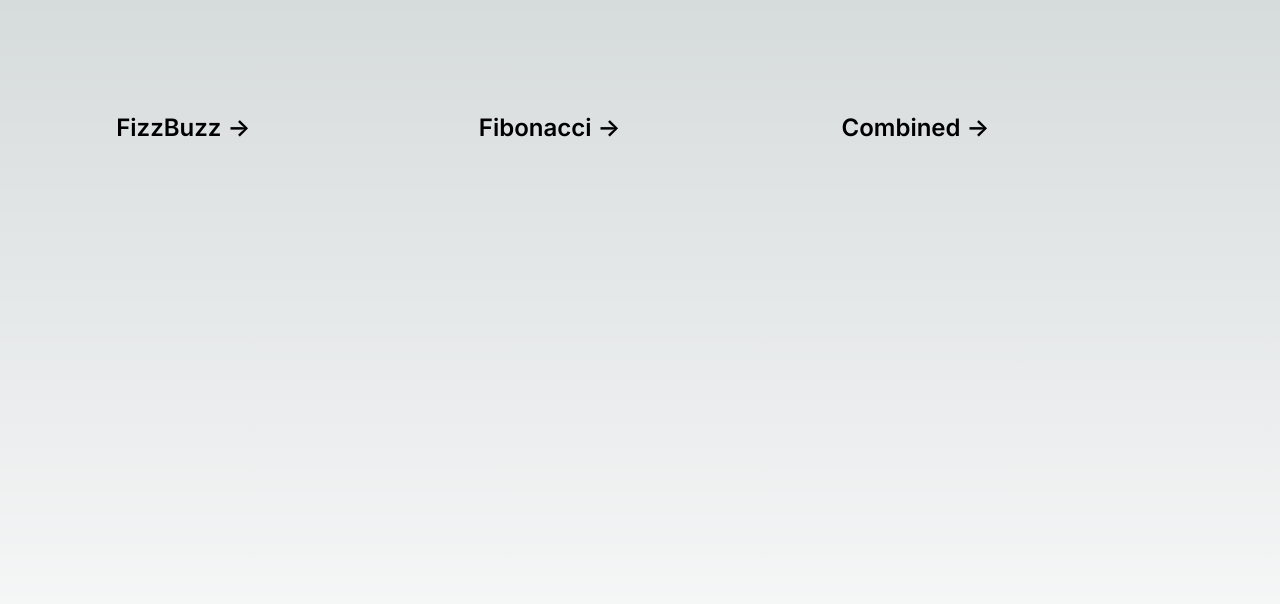
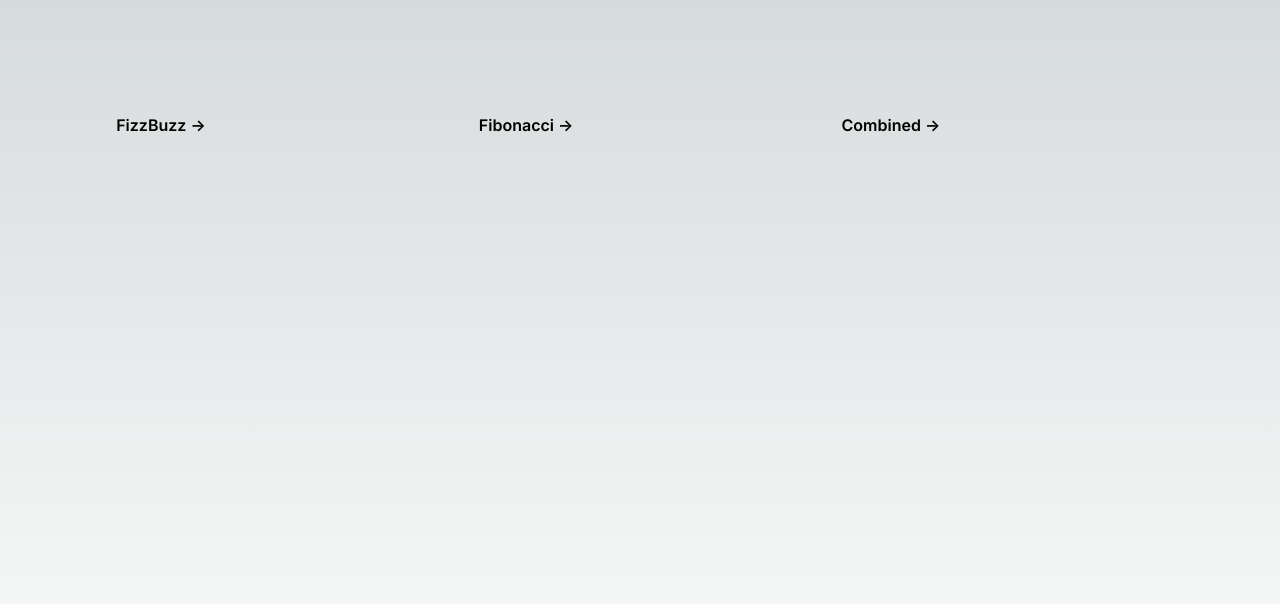
Before and after one commit to TyTerror/fizzbuzz, a Next.js app: page / in a window 1280 px wide. Shown: the top 604 px of the page. Built offline with nearby package versions, Linux system fonts and the light colour scheme.

Commit message:
Add tailwind

```diff
--- a/app/globals.css
+++ b/app/globals.css
@@ -1,3 +1,7 @@
+@tailwind base;
+@tailwind components;
+@tailwind utilities;
+
 :root {
   --max-width: 1100px;
   --border-radius: 12px;
--- a/package.json
+++ b/package.json
@@ -18,5 +18,10 @@
     "react": "18.2.0",
     "react-dom": "18.2.0",
     "typescript": "4.9.5"
+  },
+  "devDependencies": {
+    "autoprefixer": "^10.4.14",
+    "postcss": "^8.4.21",
+    "tailwindcss": "^3.2.7"
   }
 }
--- /dev/null
+++ b/postcss.config.js
@@ -0,0 +1,6 @@
+module.exports = {
+  plugins: {
+    tailwindcss: {},
+    autoprefixer: {},
+  },
+}
--- /dev/null
+++ b/tailwind.config.js
@@ -0,0 +1,10 @@
+/** @type {import('tailwindcss').Config} */
+module.exports = {
+  content: [
+    "./app/**/*.{js,ts,jsx,tsx}"
+  ],
+  theme: {
+    extend: {},
+  },
+  plugins: [],
+}
```
Also changed, not shown: 1 other file (tests, documents, lock files or other folders).
